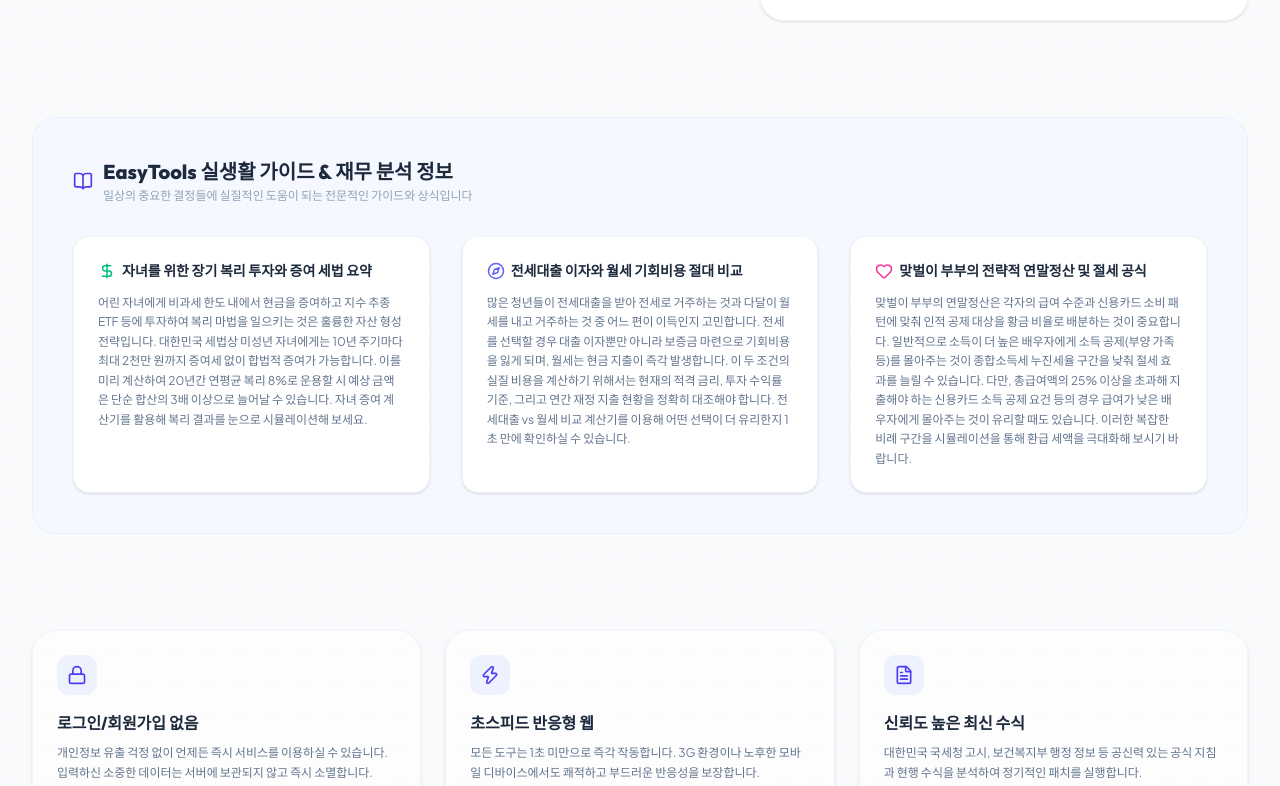
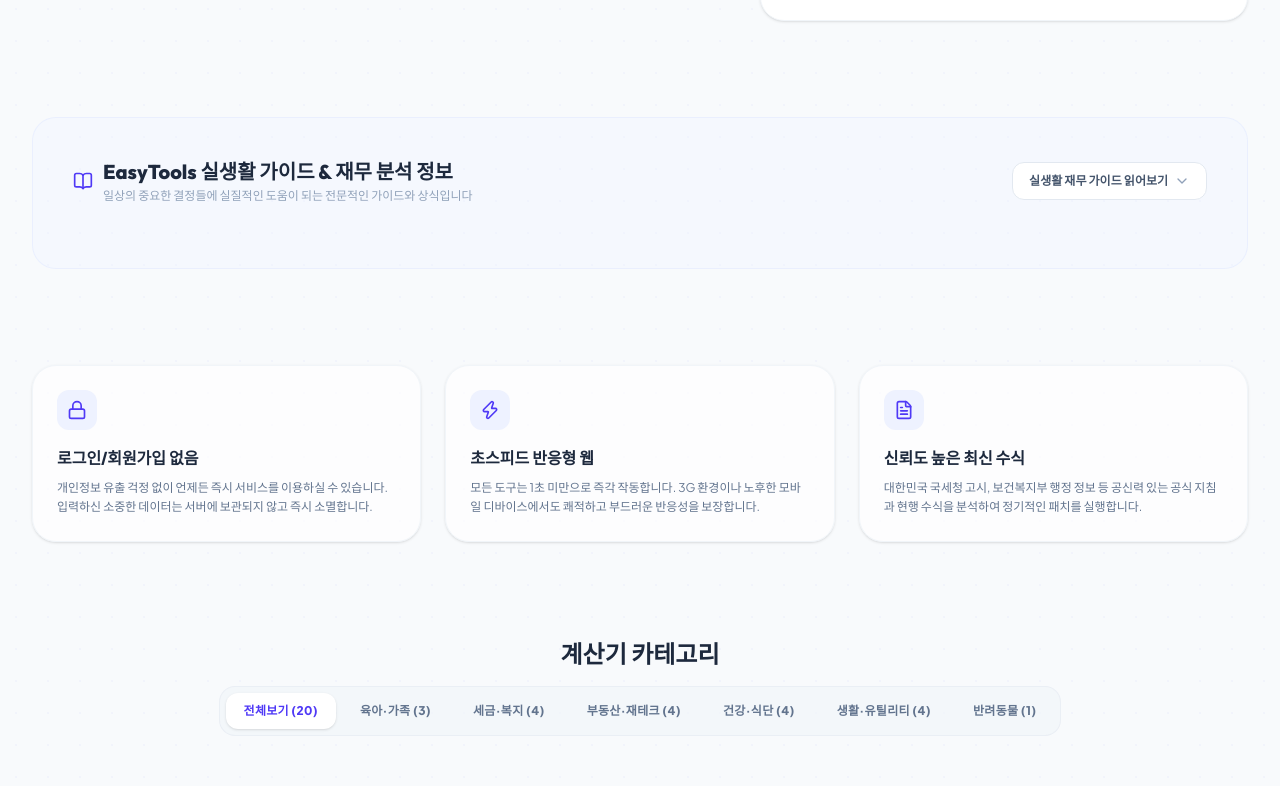
Before and after one commit to nocomenty7/easytools, a React (Vite) app: page / in a window 1280 px wide. Shown: the part 1031-1817 px from the top of the page. Built offline with nearby package versions, Linux system fonts and the light colour scheme.

Commit message:
design: simplify layout of easytools main page with category tabs and collapsible guides

```diff
--- a/src/App.tsx
+++ b/src/App.tsx
@@ -25,6 +25,10 @@
 function App() {
   const [searchQuery, setSearchQuery] = useState('');
   const [modalType, setModalType] = useState<'about' | 'privacy' | 'contact' | null>(null);
+
+  // Category Filtering & Guide Collapse States
+  const [activeCategory, setActiveCategory] = useState<string>('all');
+  const [isArticlesExpanded, setIsArticlesExpanded] = useState(false);
 
   // Quick Mini-Calculator (Pyeong <-> m2) States
   const [pyeong, setPyeong] = useState('10');
@@ -134,6 +138,12 @@
   const marqueeTools = useMemo(() => {
     return [...allTools, ...allTools];
   }, [allTools]);
+
+  // Filtered categories based on selected tab
+  const filteredCategories = useMemo(() => {
+    if (activeCategory === 'all') return categoriesData;
+    return categoriesData.filter(cat => cat.id === activeCategory);
+  }, [activeCategory]);
 
   // Route 1: Render Header Only for Embedding
   if (path === '/header') {
@@ -473,15 +483,25 @@
 
         {/* 📚 Multi-Column Pillar Articles (애드센스 통과용 백과사전식 가이드 섹션 - 텍스트 부스터) */}
         <section className="bg-indigo-50/30 border border-indigo-100/50 rounded-3xl p-6 sm:p-10 mb-24 text-left animate-fade-in-up">
-          <div className="flex items-center gap-2.5 mb-8">
-            <BookOpen className="h-5 w-5 text-indigo-600" />
+          <div className="flex flex-col sm:flex-row sm:items-center justify-between gap-4 mb-6">
+            <div className="flex items-center gap-2.5">
+              <BookOpen className="h-5 w-5 text-indigo-600 shrink-0" />
               <div>
-              <h2 className="text-xl font-extrabold text-slate-800 font-heading">EasyTools 실생활 가이드 & 재무 분석 정보</h2>
+                <h2 className="text-xl font-heading font-black text-slate-800">EasyTools 실생활 가이드 & 재무 분석 정보</h2>
                 <p className="text-xs text-slate-400 font-sans mt-0.5">일상의 중요한 결정들에 실질적인 도움이 되는 전문적인 가이드와 상식입니다</p>
               </div>
             </div>
+            <button
+              onClick={() => setIsArticlesExpanded(!isArticlesExpanded)}
+              className="inline-flex items-center gap-1.5 px-4 py-2.5 rounded-xl bg-white border border-slate-200 text-xs font-bold text-slate-600 hover:text-indigo-600 hover:border-indigo-200 transition-all hover:cursor-pointer self-start sm:self-center"
+            >
+              <span>{isArticlesExpanded ? '가이드 접기' : '실생활 재무 가이드 읽어보기'}</span>
+              <ChevronDown className={`h-4 w-4 text-slate-400 transition-transform duration-300 ${isArticlesExpanded ? 'rotate-180' : ''}`} />
+            </button>
+          </div>
 
-          <div className="grid gap-8 md:grid-cols-3">
+          {isArticlesExpanded && (
+            <div className="grid gap-8 md:grid-cols-3 animate-in fade-in slide-in-from-top-4 duration-300">
               {/* Guide 1 */}
               <article className="space-y-3 bg-white p-6 rounded-2xl border border-slate-100 shadow-sm">
                 <h3 className="text-sm font-black text-slate-800 flex items-center gap-1.5 font-heading">
@@ -515,6 +535,7 @@
                 </p>
               </article>
             </div>
+          )}
         </section>
 
         {/* 📊 EasyTools 실시간 현황 (Interactive Stats Dashboard) */}
@@ -551,14 +572,45 @@
         </section>
 
         {/* 6 Category & Tools Grid */}
-        <section className="space-y-20 mb-28">
-          {categoriesData.map(category => {
+        <section className="space-y-16 mb-28">
+          <div className="text-center mb-12 scroll-mt-20" id="categories">
+            <h2 className="text-xl sm:text-2xl font-black text-slate-800 font-heading mb-4">계산기 카테고리</h2>
+            <div className="inline-flex flex-wrap justify-center gap-1.5 p-1.5 bg-slate-100/70 rounded-2xl border border-slate-200/50">
+              <button
+                onClick={() => setActiveCategory('all')}
+                className={`px-4.5 py-2.5 rounded-xl text-xs font-black tracking-wide transition-all duration-200 hover:cursor-pointer ${
+                  activeCategory === 'all'
+                    ? 'bg-white text-indigo-600 shadow-sm'
+                    : 'text-slate-500 hover:text-indigo-600'
+                }`}
+              >
+                전체보기 ({allTools.length})
+              </button>
+              {categoriesData.map(category => (
+                <button
+                  key={category.id}
+                  onClick={() => setActiveCategory(category.id)}
+                  className={`px-4.5 py-2.5 rounded-xl text-xs font-black tracking-wide transition-all duration-200 hover:cursor-pointer ${
+                    activeCategory === category.id
+                      ? 'bg-white text-indigo-600 shadow-sm'
+                      : 'text-slate-500 hover:text-indigo-600'
+                  }`}
+                >
+                  {category.nameKo} ({category.tools.length})
+                </button>
+              ))}
+            </div>
+          </div>
+
+          {filteredCategories.map((category, index) => {
             const Icon = category.icon;
             return (
               <section
                 key={category.id}
                 id={category.id}
-                className="scroll-mt-20 border-t border-slate-100 pt-12 first:border-0 first:pt-0"
+                className={`scroll-mt-20 ${
+                  activeCategory === 'all' && index > 0 ? 'border-t border-slate-100 pt-12' : ''
+                }`}
               >
                 {/* Category Header */}
                 <div className="max-w-3xl mb-8 text-left">
```
Lines whose indentation alone changed are shown as unchanged.
